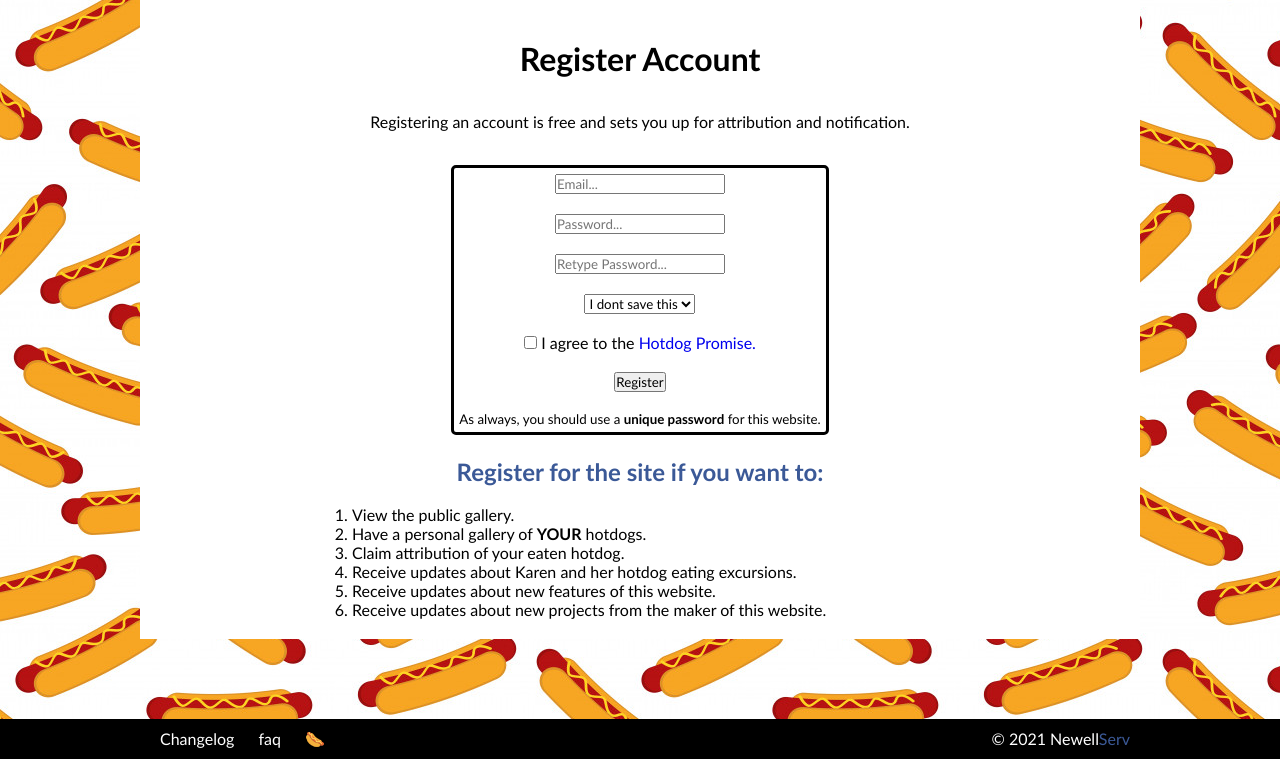
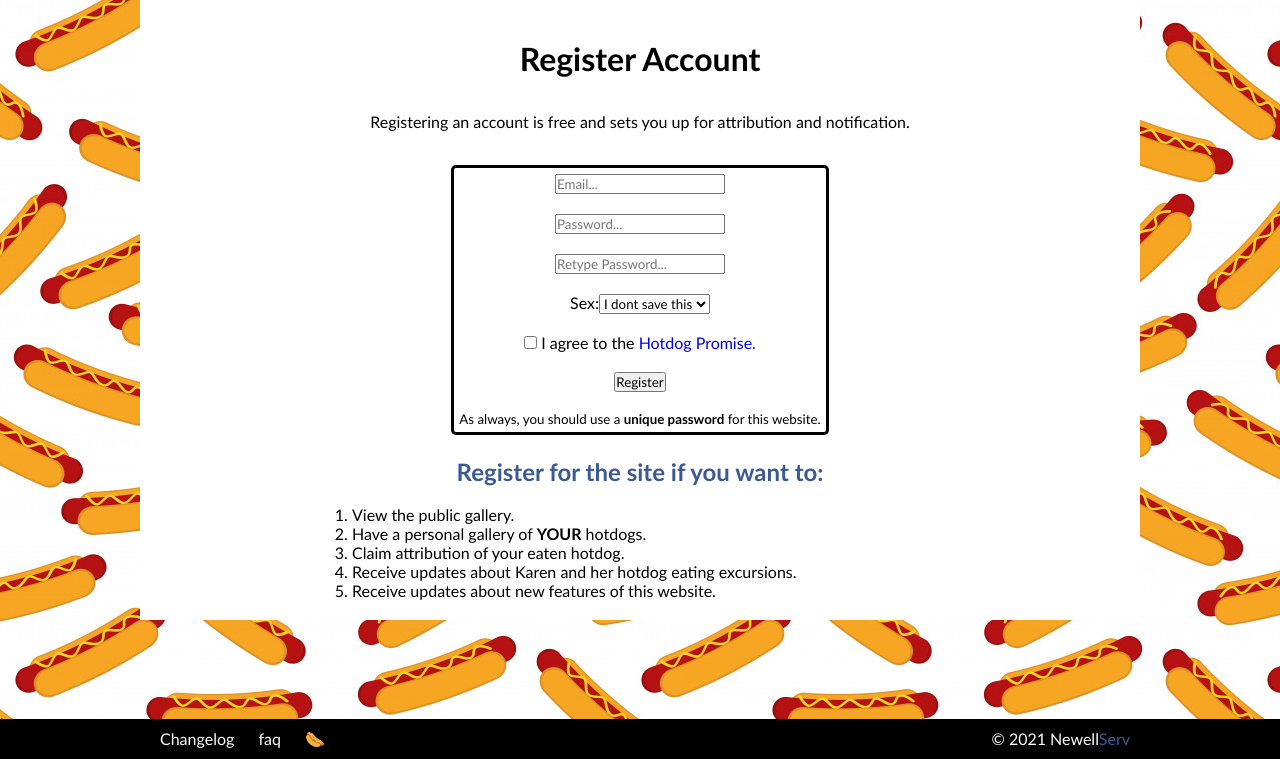
Before and after one commit to NewellServ/hotdog, a PHP site: page /register.php in a window 1280 px wide. Shown: the part 41-800 px from the top of the page. Run offline with PHP 8.4, Linux system fonts and the light colour scheme.

Commit message:
joke added

```diff
--- a/register.php
+++ b/register.php
@@ -36,7 +36,7 @@
                   <input type="text" name="email" <?php if (isset($_GET['email'])){ echo "value =\"". $_GET['email'] ."\""; }?> placeholder="Email..."><br /><br />
                   <input type="password" name="password" placeholder="Password..."><br /><br />
                   <input type="password" name="password2" placeholder="Retype Password..."><br /><br />
-                  <select class="" name="">
+                  Sex:<select class="" name="">
                       <option selected>I dont save this</option>
                       <option value="">Male</option>
                       <option value="">Female</option>
@@ -58,7 +58,7 @@
           <li>Claim attribution of your eaten hotdog.</li>
           <li>Receive updates about Karen and her hotdog eating excursions.</li>
           <li>Receive updates about new features of this website.</li>
-          <li>Receive updates about new projects from the maker of this website.</li>
+
       </ol>
     </div>
     <br /><br />
```
